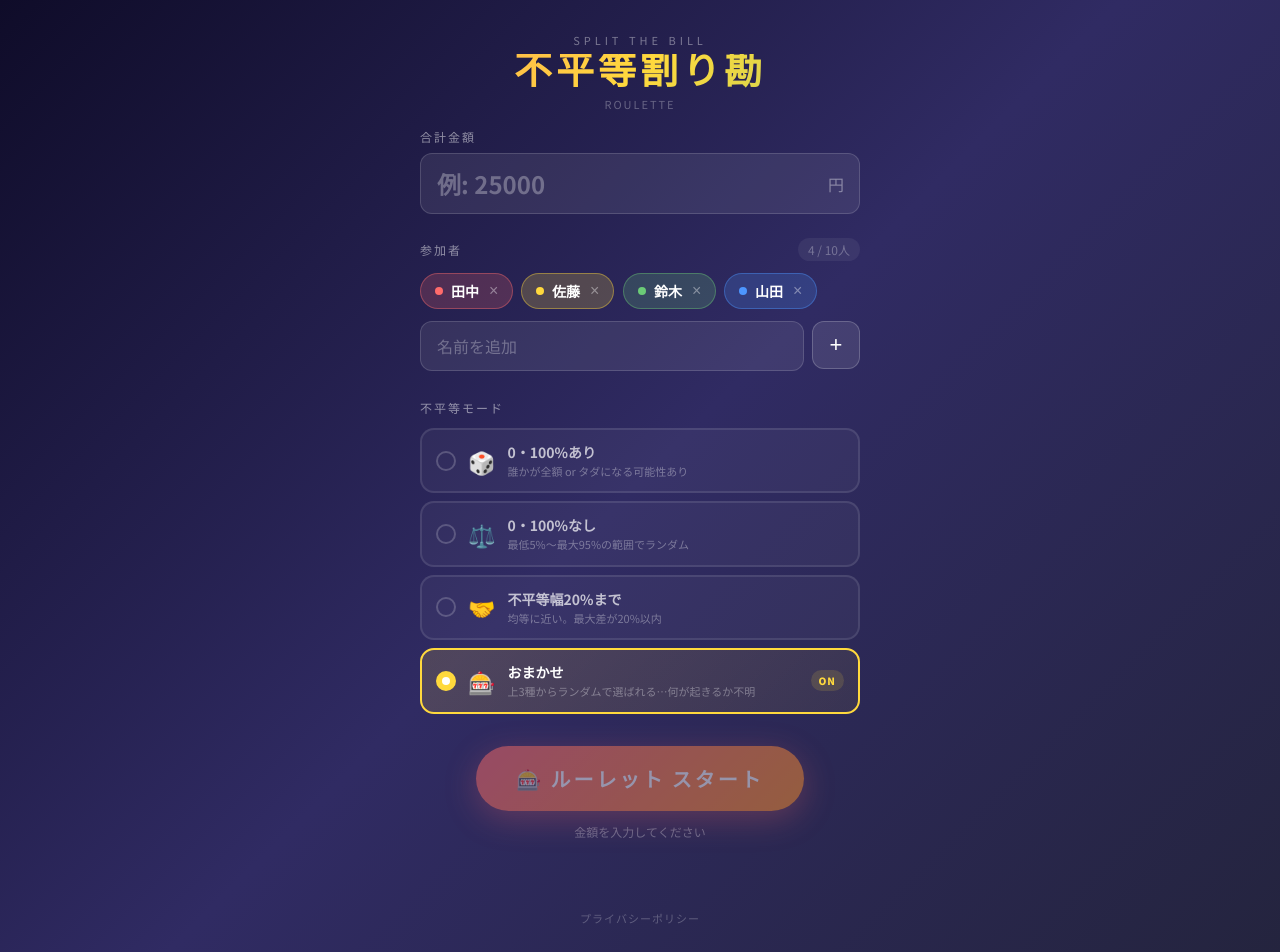
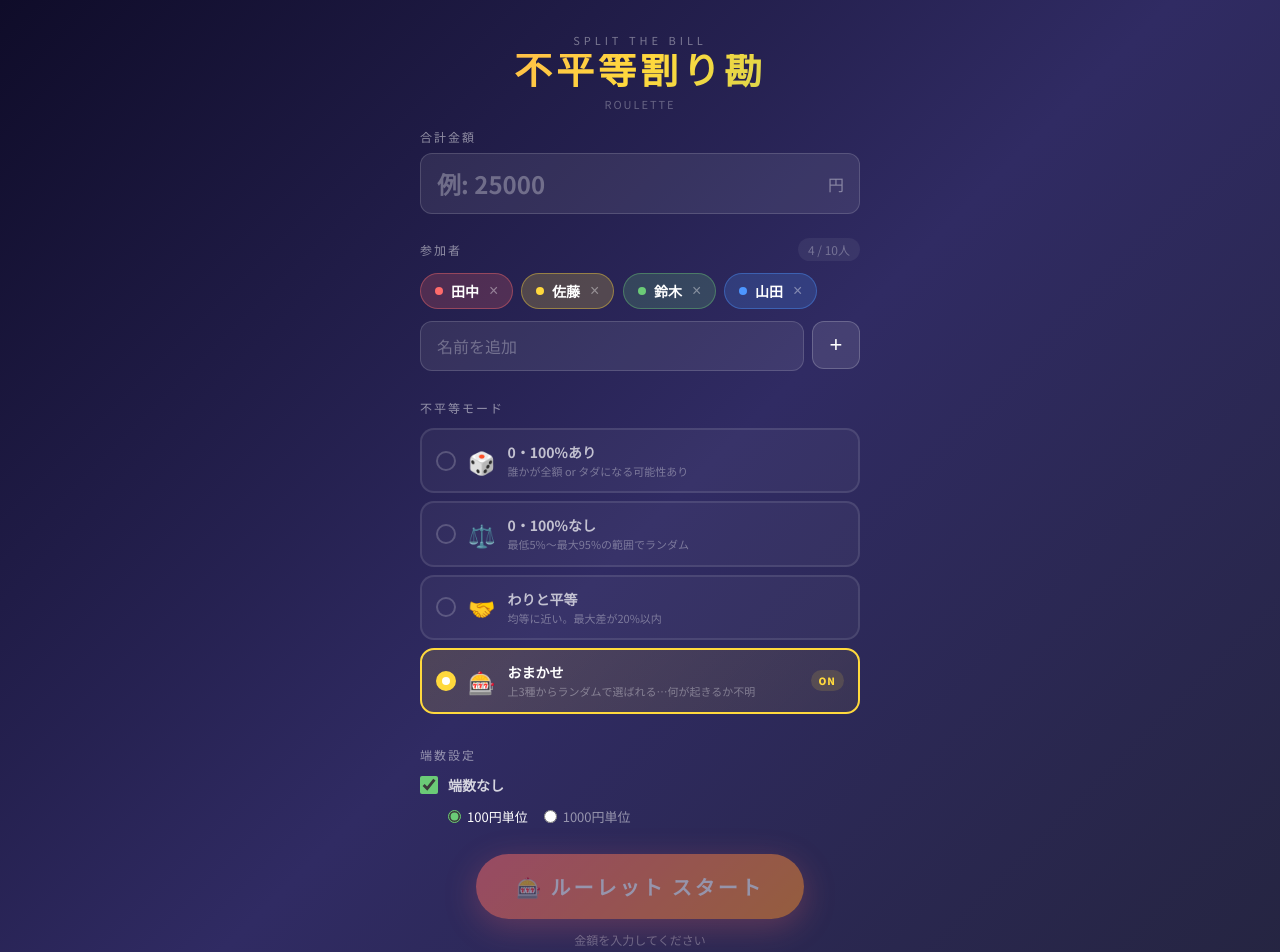
Before and after one commit to kazukazutk0218-code/warikan-roulette, a Next.js app: page / in a window 1280 px wide. Shown: the top 952 px of the page. Built offline with nearby package versions, Linux system fonts and the light colour scheme.

Commit message:
Add rounding setting, rename mode, equal segments during spin

```diff
--- a/src/app/page.tsx
+++ b/src/app/page.tsx
@@ -15,7 +15,7 @@ function getRandomEmoji() {
 const MODES = [
   { id: "with_zero_hundred", label: "0・100%あり", desc: "誰かが全額 or タダになる可能性あり", icon: "🎲", color: "#FF6B6B" },
   { id: "without_zero_hundred", label: "0・100%なし", desc: "最低5%〜最大95%の範囲でランダム", icon: "⚖️", color: "#4D96FF" },
-  { id: "max20", label: "不平等幅20%まで", desc: "均等に近い。最大差が20%以内", icon: "🤝", color: "#6BCB77" },
+  { id: "max20", label: "わりと平等", desc: "均等に近い。最大差が20%以内", icon: "🤝", color: "#6BCB77" },
   { id: "omakase", label: "おまかせ", desc: "上3種からランダムで選ばれる…何が起きるか不明", icon: "🎰", color: "#FFD93D" },
 ];
 
@@ -107,10 +107,13 @@ export default function App() {
   const [usedMode, setUsedMode] = useState<string | null>(null);
   const [rotation, setRotation] = useState(0);
   const [spinning, setSpinning] = useState(false);
+  const [noRemainder, setNoRemainder] = useState(true);
+  const [roundUnit, setRoundUnit] = useState<"100" | "1000">("100");
   const animFrameRef = useRef<number | null>(null);
   const startTimeRef = useRef<number | null>(null);
 
-  const segments = getSegments(ratios.length > 0 ? ratios : names.map(() => 1 / names.length));
+  const equalSegments = getSegments(names.map(() => 1 / names.length));
+  const ratioSegments = getSegments(ratios.length > 0 ? ratios : names.map(() => 1 / names.length));
   const addName = () => {
     const n = newName.trim();
     if (n && names.length < 10 && !names.includes(n)) { setNames([...names, n]); setNewName(""); }
@@ -138,7 +141,12 @@ export default function App() {
   };
 
   const reset = () => { setStep("setup"); setRatios([]); setUsedMode(null); setRotation(0); };
-  const amounts = ratios.map(r => Math.round(Number(totalAmount) * r));
+  const amounts = ratios.map(r => {
+    const raw = Number(totalAmount) * r;
+    if (!noRemainder) return Math.round(raw);
+    const unit = roundUnit === "1000" ? 1000 : 100;
+    return Math.round(raw / unit) * unit;
+  });
   const revealedMode = usedMode ? MODES.find(m => m.id === usedMode) : null;
 
   return (
@@ -217,6 +225,23 @@ export default function App() {
               })}
             </div>
           </div>
+          <div style={{ marginBottom: 28 }}>
+            <div style={{ fontSize: 12, color: "rgba(255,255,255,0.5)", marginBottom: 12, letterSpacing: 2 }}>端数設定</div>
+            <label style={{ display: "flex", alignItems: "center", gap: 10, cursor: "pointer", marginBottom: noRemainder ? 12 : 0 }}>
+              <input type="checkbox" checked={noRemainder} onChange={e => setNoRemainder(e.target.checked)} style={{ width: 18, height: 18, accentColor: "#6BCB77", cursor: "pointer" }} />
+              <span style={{ fontSize: 14, fontWeight: 700, color: "rgba(255,255,255,0.8)" }}>端数なし</span>
+            </label>
+            {noRemainder && (
+              <div style={{ display: "flex", gap: 16, marginLeft: 28 }}>
+                {(["100", "1000"] as const).map(unit => (
+                  <label key={unit} style={{ display: "flex", alignItems: "center", gap: 6, cursor: "pointer" }}>
+                    <input type="radio" name="roundUnit" value={unit} checked={roundUnit === unit} onChange={() => setRoundUnit(unit)} style={{ accentColor: "#6BCB77", cursor: "pointer" }} />
+                    <span style={{ fontSize: 13, color: roundUnit === unit ? "white" : "rgba(255,255,255,0.5)" }}>{unit}円単位</span>
+                  </label>
+                ))}
+              </div>
+            )}
+          </div>
           <div style={{ textAlign: "center" }}>
             <button className="spin-btn" onClick={spin} disabled={!totalAmount || names.length < 2}>🎰 ルーレット スタート</button>
             {(!totalAmount || names.length < 2) && <div style={{ marginTop: 12, fontSize: 12, color: "rgba(255,255,255,0.3)" }}>{!totalAmount ? "金額を入力してください" : "参加者を2人以上追加してください"}</div>}
@@ -238,7 +263,7 @@ export default function App() {
               </div>
             )}
           </div>
-          <RouletteWheel segments={segments} names={names} rotation={rotation} spinning={spinning} />
+          <RouletteWheel segments={step === "result" ? ratioSegments : equalSegments} names={names} rotation={rotation} spinning={spinning} />
           {spinning && <div style={{ textAlign: "center", marginTop: 24 }}><div style={{ fontSize: 16, letterSpacing: 3, color: "rgba(255,255,255,0.6)", fontFamily: "'Bebas Neue', sans-serif", animation: "float 0.8s ease-in-out infinite" }}>SPINNING...</div></div>}
           {step === "result" && (
             <div style={{ marginTop: 28 }}>
```
